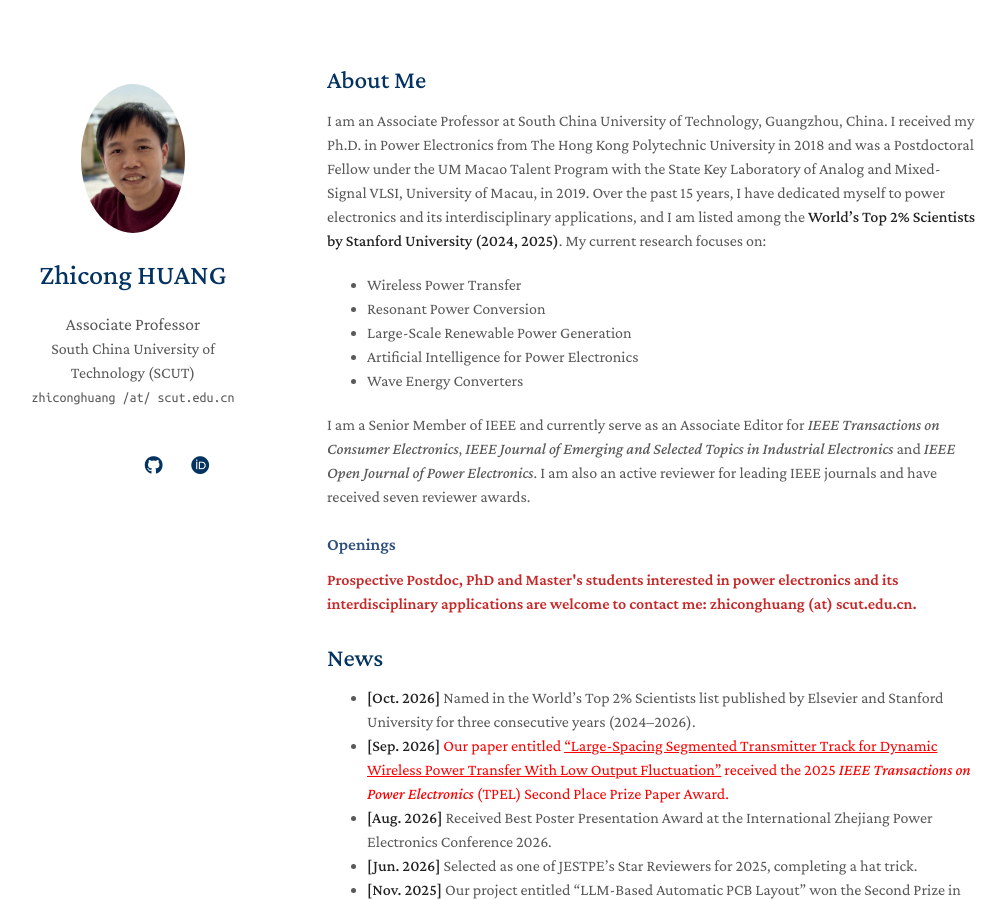
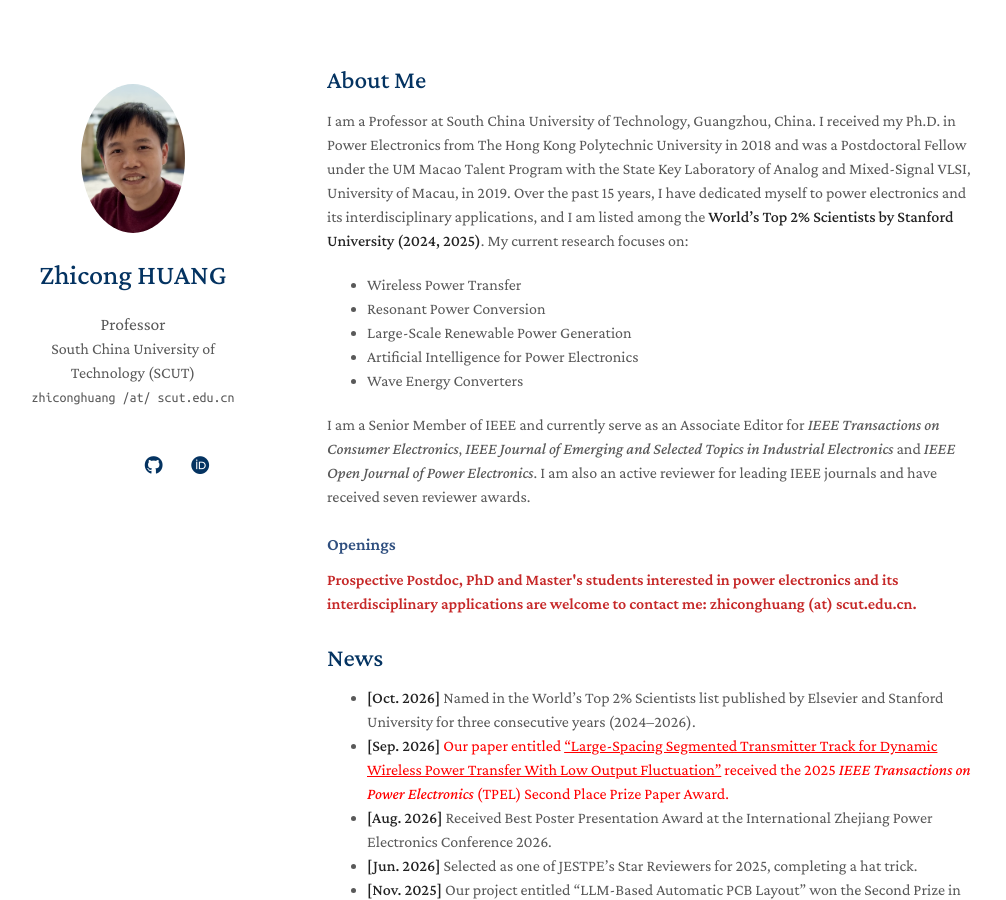
Before and after one commit to forwardhuang/forwardhuang.github.io, a Jekyll site: the page built from index.md, in a window 1280 px wide and 900 px high. Shown: the whole window, without its empty margins (143-1149 px from the left). Built offline with Jekyll 4.4.1, drawn with Linux system fonts in a browser that asks for light colours; a style sheet for code colours, icons or effects is not loaded; our own code applies the rules of GitHub Pages for plain Markdown files.

Commit message:
Update academic title to professor

```diff
--- a/_config.yml
+++ b/_config.yml
@@ -1,13 +1,13 @@
 # Basic Information
 title: Zhicong HUANG
-position: Associate Professor
+position: Professor
 affiliation: South China University of Technology (SCUT)
 email: zhiconghuang /at/ scut.edu.cn
 
 # Search Engine Optimization (SEO)
 # The following information is used to improve the website traffic from search engines, e.g., Google.
 keywords: zhicong
-description: Academic homepage of Zhicong Huang, Associate Professor at South China University of Technology, focusing on power electronics and its interdisciplinary applications.
+description: Academic homepage of Zhicong Huang, Professor at South China University of Technology, focusing on power electronics and its interdisciplinary applications.
 canonical: https://forwardhuang.github.io/
 
 # Links
--- a/index.md
+++ b/index.md
@@ -4,7 +4,7 @@ layout: homepage
 
 ## About Me
 
-I am an Associate Professor at South China University of Technology, Guangzhou, China. I received my Ph.D. in Power Electronics from The Hong Kong Polytechnic University in 2018 and was a Postdoctoral Fellow under the UM Macao Talent Program with the State Key Laboratory of Analog and Mixed-Signal VLSI, University of Macau, in 2019. Over the past 15 years, I have dedicated myself to power electronics and its interdisciplinary applications, and I am listed among the **World's Top 2% Scientists by Stanford University (2024, 2025)**. My current research focuses on:
+I am a Professor at South China University of Technology, Guangzhou, China. I received my Ph.D. in Power Electronics from The Hong Kong Polytechnic University in 2018 and was a Postdoctoral Fellow under the UM Macao Talent Program with the State Key Laboratory of Analog and Mixed-Signal VLSI, University of Macau, in 2019. Over the past 15 years, I have dedicated myself to power electronics and its interdisciplinary applications, and I am listed among the **World's Top 2% Scientists by Stanford University (2024, 2025)**. My current research focuses on:
 
 - Wireless Power Transfer
 - Resonant Power Conversion
```
